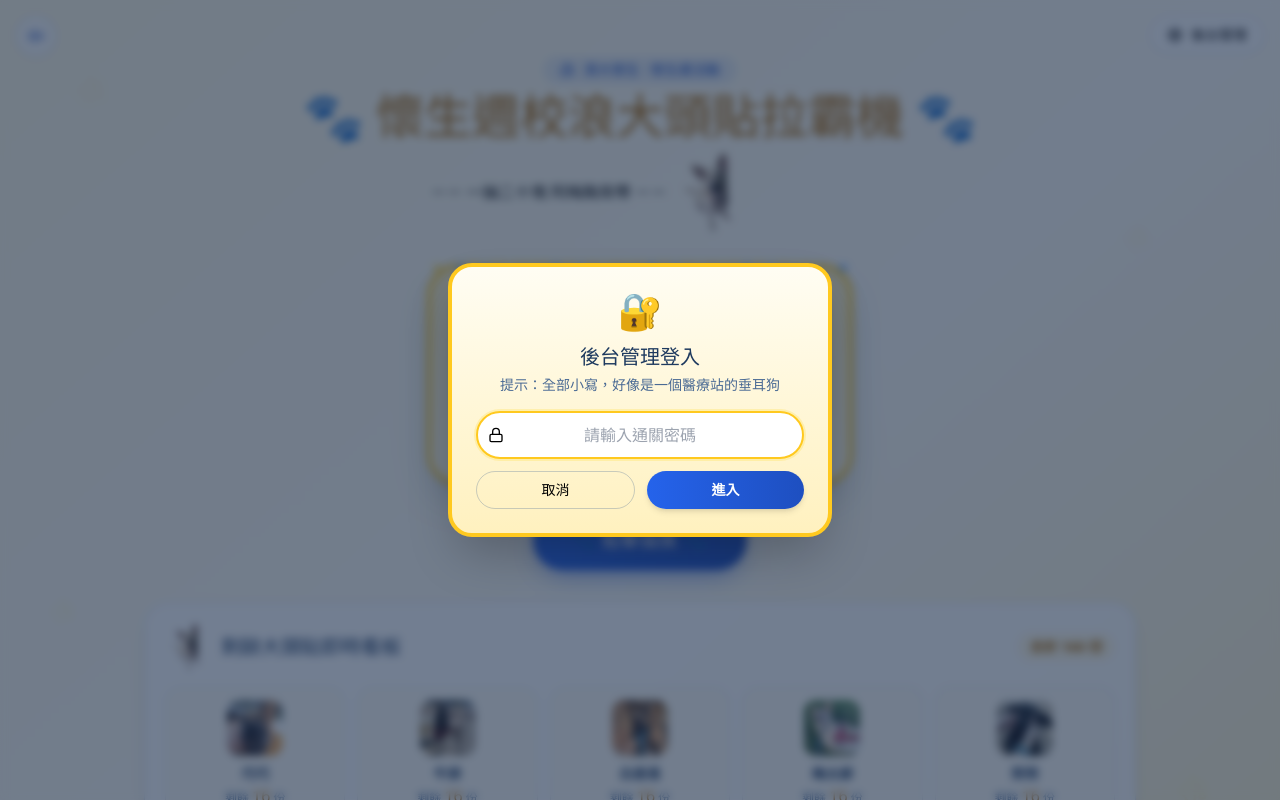
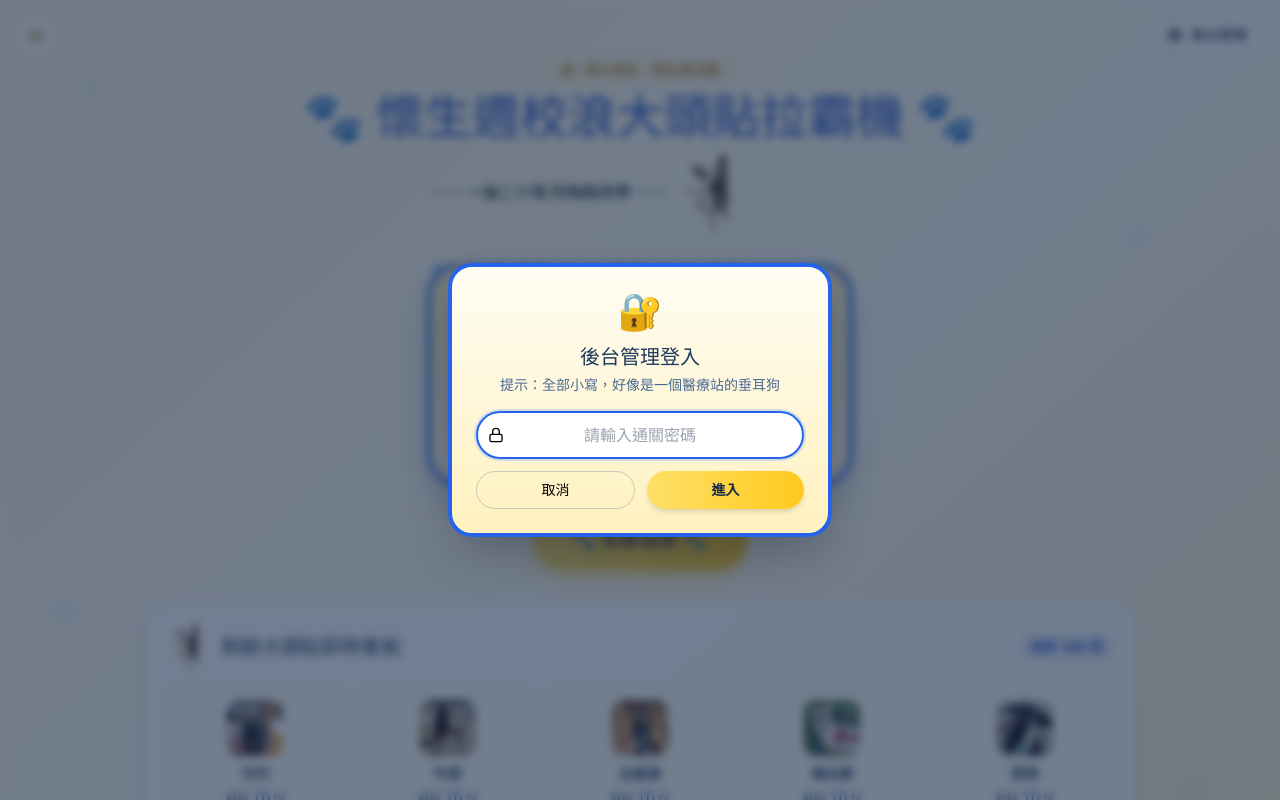
Before and after one commit to Lee-Yi-Syuan/Care_Life_Day, a React (Vite) app: page / in a window 1280 px wide. Both pictures are taken after a click on the button "後台管理". Shown: the top 800 px of the page. Built offline with nearby package versions, Linux system fonts and the light colour scheme.

Commit message:
update from bolt agent

```diff
--- a/src/components/AdminPanel.tsx
+++ b/src/components/AdminPanel.tsx
@@ -98,7 +98,7 @@ export function AdminPanel({ dogs, onSave, onReset, onBack }: Props) {
       <div className="mt-5 flex flex-wrap items-center gap-3">
         <button
           onClick={handleSave}
-          className="flex items-center gap-2 rounded-full bg-gradient-to-r from-grass-500 to-grass-600 px-6 py-2.5 font-bold text-white shadow-md transition hover:scale-105 active:scale-95"
+          className="flex items-center gap-2 rounded-full bg-gradient-to-r from-grass-400 to-grass-500 px-6 py-2.5 font-bold text-earth-900 shadow-md transition hover:scale-105 active:scale-95"
         >
           <Save className="h-4 w-4" />
           儲存更新
@@ -187,7 +187,7 @@ export function PasswordModal({
           </button>
           <button
             type="submit"
-            className="flex-1 rounded-full bg-gradient-to-r from-grass-500 to-grass-600 px-4 py-2 text-sm font-bold text-white shadow-md transition hover:scale-105 active:scale-95"
+            className="flex-1 rounded-full bg-gradient-to-r from-grass-400 to-grass-500 px-4 py-2 text-sm font-bold text-earth-900 shadow-md transition hover:scale-105 active:scale-95"
           >
             進入
           </button>
--- a/src/components/SlotMachine.tsx
+++ b/src/components/SlotMachine.tsx
@@ -94,7 +94,7 @@ export function SlotMachine({ dogs, onPickImmediate, onWin }: Props) {
         className={`group relative flex items-center gap-3 rounded-full px-10 py-4 text-lg font-display tracking-wider transition-all duration-300
           ${disabled
             ? 'cursor-not-allowed bg-gray-300 text-gray-500'
-            : 'bg-gradient-to-r from-grass-500 to-grass-600 text-white shadow-[0_10px_25px_-6px_rgba(37,99,235,0.55)] hover:scale-105 hover:shadow-[0_14px_30px_-6px_rgba(37,99,235,0.7)] active:scale-95'}
+            : 'bg-gradient-to-r from-grass-400 to-grass-500 text-earth-900 shadow-[0_10px_25px_-6px_rgba(255,201,31,0.6)] hover:scale-105 hover:shadow-[0_14px_30px_-6px_rgba(255,201,31,0.75)] active:scale-95'}
         `}
       >
         {spinning ? (
--- a/src/components/WinnerModal.tsx
+++ b/src/components/WinnerModal.tsx
@@ -59,7 +59,7 @@ export function WinnerModal({ dog, remainingAfterDraw, onClose }: Props) {
         <div className="flex justify-center">
           <button
             onClick={onClose}
-            className="flex items-center justify-center gap-2 rounded-full bg-gradient-to-r from-grass-500 to-grass-600 px-10 py-3 font-bold text-white shadow-md transition hover:scale-105 active:scale-95"
+            className="flex items-center justify-center gap-2 rounded-full bg-gradient-to-r from-grass-400 to-grass-500 px-10 py-3 font-bold text-earth-900 shadow-md transition hover:scale-105 active:scale-95"
           >
             <Gift className="h-5 w-5" />
             收下大頭貼
--- a/src/index.css
+++ b/src/index.css
@@ -33,9 +33,9 @@ body {
 }
 
 @keyframes settle-glow {
-  0% { box-shadow: 0 0 0 0 rgba(255,201,31,0); }
-  40% { box-shadow: 0 0 24px 4px rgba(255,201,31,0.8); }
-  100% { box-shadow: 0 0 12px 1px rgba(255,201,31,0.5); }
+  0% { box-shadow: 0 0 0 0 rgba(37,99,235,0); }
+  40% { box-shadow: 0 0 24px 4px rgba(37,99,235,0.7); }
+  100% { box-shadow: 0 0 12px 1px rgba(37,99,235,0.45); }
 }
 .reel-settled {
   animation: settle-glow 0.6s ease-out forwards;
@@ -46,7 +46,7 @@ body {
   100% { background-position: 200% 0; }
 }
 .shimmer-text {
-  background: linear-gradient(90deg, #a86400, #93c5fd, #a86400);
+  background: linear-gradient(90deg, #1e4fc0, #fde68a, #1e4fc0);
   background-size: 200% auto;
   -webkit-background-clip: text;
           background-clip: text;
--- a/tailwind.config.js
+++ b/tailwind.config.js
@@ -15,15 +15,15 @@ export default {
           300: '#ffe591',
         },
         carrot: {
-          300: '#fff3b0',
-          400: '#ffdf4d',
-          500: '#ffc91f',
-          600: '#a86400',
-        },
-        grass: {
+          300: '#bfdbfe',
           400: '#60a5fa',
           500: '#2563eb',
           600: '#1e4fc0',
+        },
+        grass: {
+          400: '#ffe066',
+          500: '#ffc91f',
+          600: '#a86400',
         },
         earth: {
           500: '#4a6a94',
@@ -31,7 +31,7 @@ export default {
           900: '#14284a',
         },
         paw: {
-          pink: '#93c5fd',
+          pink: '#fde68a',
         },
       },
       animation: {
@@ -48,15 +48,15 @@ export default {
         },
         countBump: {
           '0%,100%': { transform: 'scale(1)' },
-          '40%': { transform: 'scale(1.35)', color: '#a86400' },
+          '40%': { transform: 'scale(1.35)', color: '#1e4fc0' },
         },
         confettiFade: {
           '0%': { transform: 'translateY(0) rotate(0)', opacity: '1' },
           '100%': { transform: 'translateY(180px) rotate(360deg)', opacity: '0' },
         },
         glowPulse: {
-          '0%,100%': { boxShadow: '0 0 0 0 rgba(255,201,31,0.0)' },
-          '50%': { boxShadow: '0 0 28px 6px rgba(255,201,31,0.6)' },
+          '0%,100%': { boxShadow: '0 0 0 0 rgba(37,99,235,0.0)' },
+          '50%': { boxShadow: '0 0 28px 6px rgba(37,99,235,0.5)' },
         },
         floatY: {
           '0%,100%': { transform: 'translateY(0)' },
```
